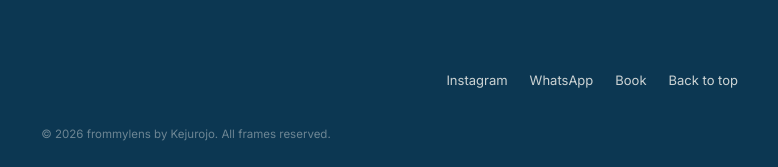
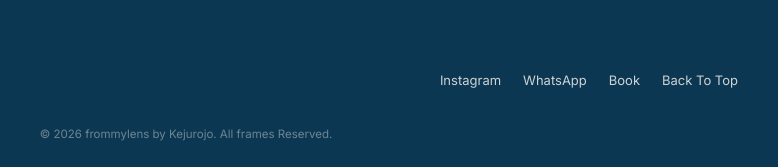
Before and after one commit to lordzwealth/frommylens, a website: page index.html in a window 1280 px wide. Shown: the part 4393-4560 px from the top of the page, 454-1232 px from the left. Drawn offline with Linux system fonts and the light colour scheme; no server answers.

Commit message:
Correct footer link text and capitalization

```diff
--- a/index.html
+++ b/index.html
@@ -252,10 +252,10 @@
       <a href="https://instagram.com/frommylens_kejurojo" target="_blank" rel="noopener">Instagram</a>
       <a href="https://wa.me/2348083706338" target="_blank" rel="noopener">WhatsApp</a>
       <a href="#book">Book</a>
-      <a href="#top">Back to top</a>
+      <a href="#top">Back To Top</a>
     </div>
   </div>
-  <p class="footer-fine">© <span id="year"></span> frommylens by Kejurojo. All frames reserved.</p>
+  <p class="footer-fine">© <span id="year"></span> frommylens by Kejurojo. All frames Reserved.</p>
 </footer>
 
 <script src="script.js"></script>
```
